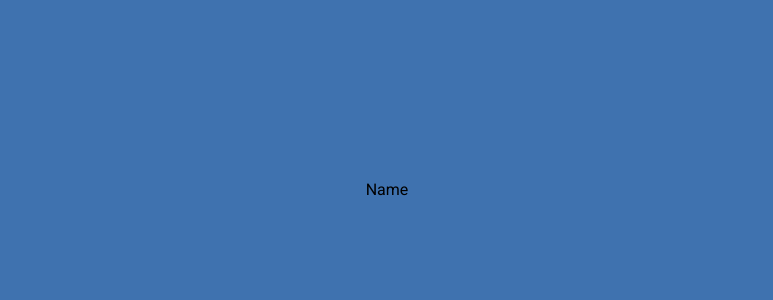
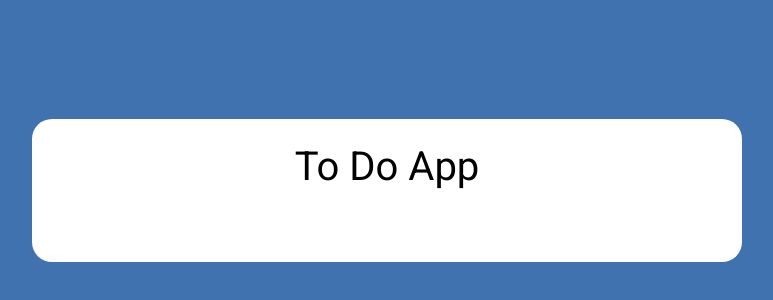
Before and after one commit to Allswbr/to_do_list, a React (Vite) app: page / in a window 1280 px wide. Shown: the part 210-510 px from the top of the page, without its empty margins (253-1026 px from the left). Built offline with nearby package versions, Linux system fonts and the light colour scheme.

Commit message:
added basic layout

```diff
--- a/src/views/App/index.module.scss
+++ b/src/views/App/index.module.scss
@@ -0,0 +1,12 @@
+.article  {
+  background: white;
+  min-width: 600px;
+  border-radius: 20px;
+  padding: 20px 55px 55px;
+
+  &Title {
+    font-size: 40px;
+    margin-bottom: 0.3em;
+    text-align: center;
+  }
+}
--- a/src/views/App/index.tsx
+++ b/src/views/App/index.tsx
@@ -1,7 +1,19 @@
 import React from 'react';
+
+import styles from './index.module.scss'
 
 export const App: React.FC = () => {
     return (
-        <article>Name</article>
+        <article className={styles.article}>
+            <h1 className={styles.articleTitle}>To Do App</h1>
+            {/* Секция для добавления */}
+            <section className={styles.articleSection}>
+
+            </section>
+            {/* Секция для отображённых списков задач */}
+            <section className={styles.articleSection}>
+
+            </section>
+        </article>
     );
 }
```
